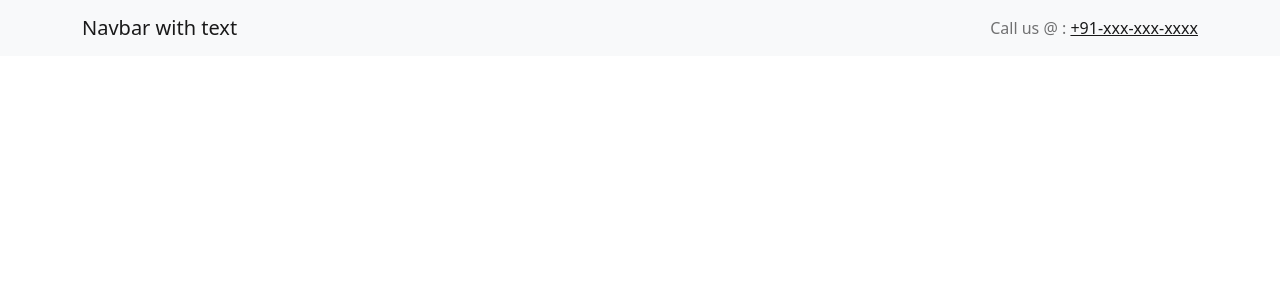
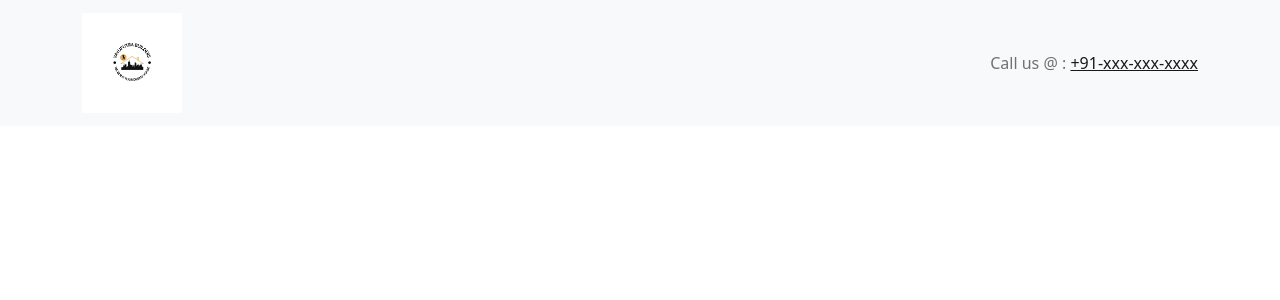
Before and after one commit to bsaisushanth99999/construction-website, a React (Create React App) app: page / in a window 1280 px wide. Shown: the top 300 px of the page. Built offline with nearby package versions, Linux system fonts and the light colour scheme.

Commit message:
Logo inserted but needs to replace with RAW pic's.

```diff
--- a/src/NavBar.jsx
+++ b/src/NavBar.jsx
@@ -1,11 +1,14 @@
 import Container from 'react-bootstrap/Container';
 import Navbar from 'react-bootstrap/Navbar';
+import Logo from './Images/Logo.jpg';
 
 function NavBar(){
     return (
         <Navbar bg="light" variant="light" fixed="top">
           <Container>
-            <Navbar.Brand href="#home">Navbar with text</Navbar.Brand>
+            <Navbar.Brand href="#home">
+                <img src={Logo} width="100" height="100" alt='' />
+            </Navbar.Brand>
             <Navbar.Toggle />
             <Navbar.Collapse className="justify-content-end">
               <Navbar.Text>
```
Also changed, not shown: src/Images/Logo.jpg (added).
